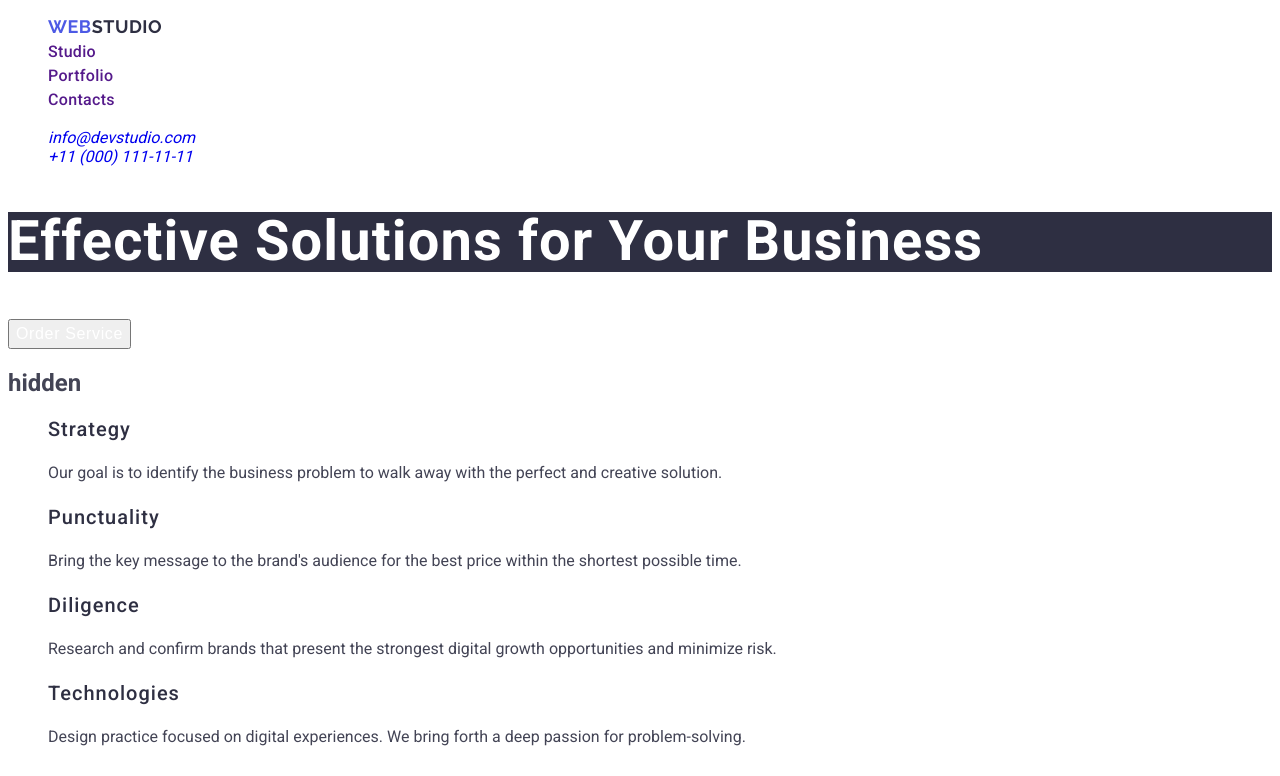
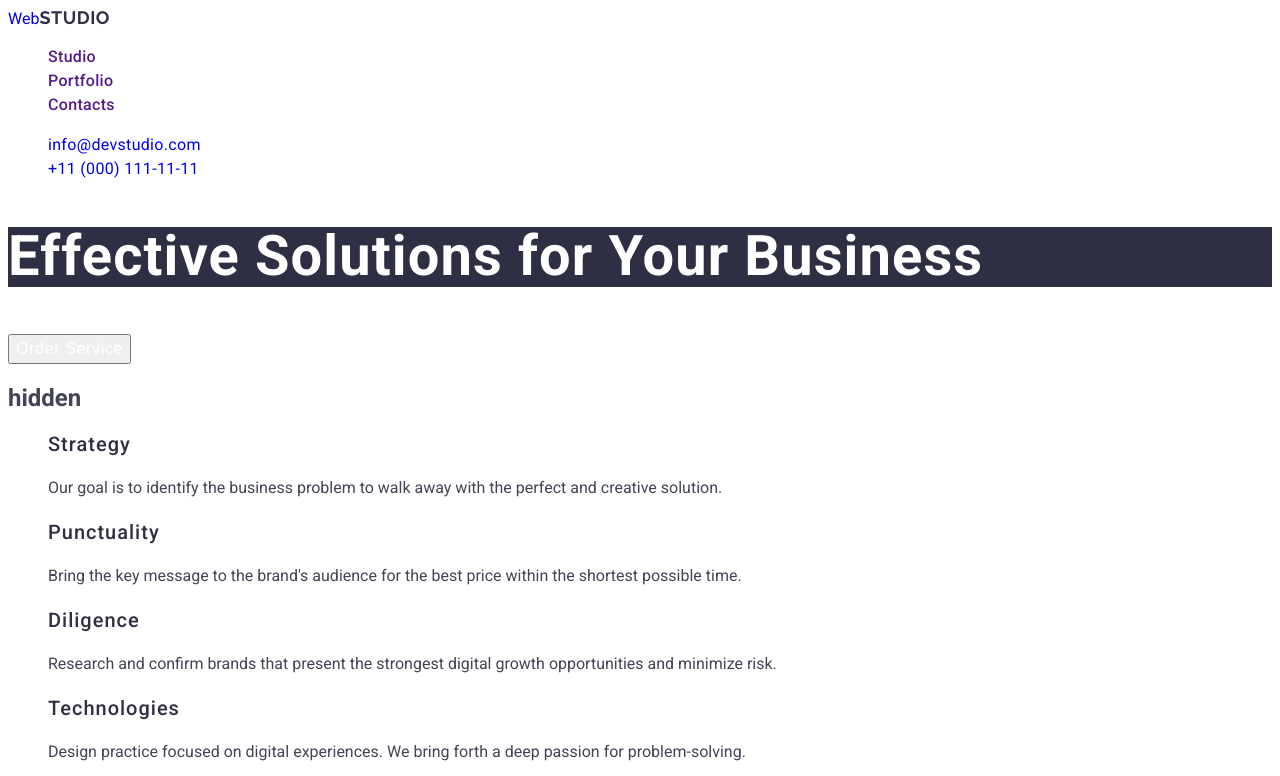
Before and after one commit to PTAX777/goit-markup-hw-02, a plain HTML site: page index.html in a window 1280 px wide. Shown: the top 776 px of the page. Drawn offline with Linux system fonts and the light colour scheme.

Commit message:
Update index.html

```diff
--- a/index.html
+++ b/index.html
@@ -13,14 +13,15 @@
 <body>
     <header class="header">
     <nav class="header-nav">
+        <a class="header-link" href="./index.html" class="header-logo"> Web<span class="header-log">Studio</span>
          <ul class="header-list">
-            <li class="header-list-item"><a href="./index.html" class="header-logo"> Web<span class="header-log">Studio</span> </a></li>
+            <li class="header-list-item"> </a></li>
             <li class="header-list-item"><a href="">Studio</a></li>
             <li class="header-list-item"><a href="">Portfolio</a></li>
             <li class="header-list-item"><a href="">Contacts</a></li>
         </ul>
     </nav>
-       <address class="address-list">
+       <address class="addres">
         <ul class="address-list">
             <li class="address-list-item"><a href="mailto:info@devstudio.com">info@devstudio.com</a></li>
             <li class="address-list-item"><a href="tel:+110001111111">+11 (000) 111-11-11</a></li>
```
